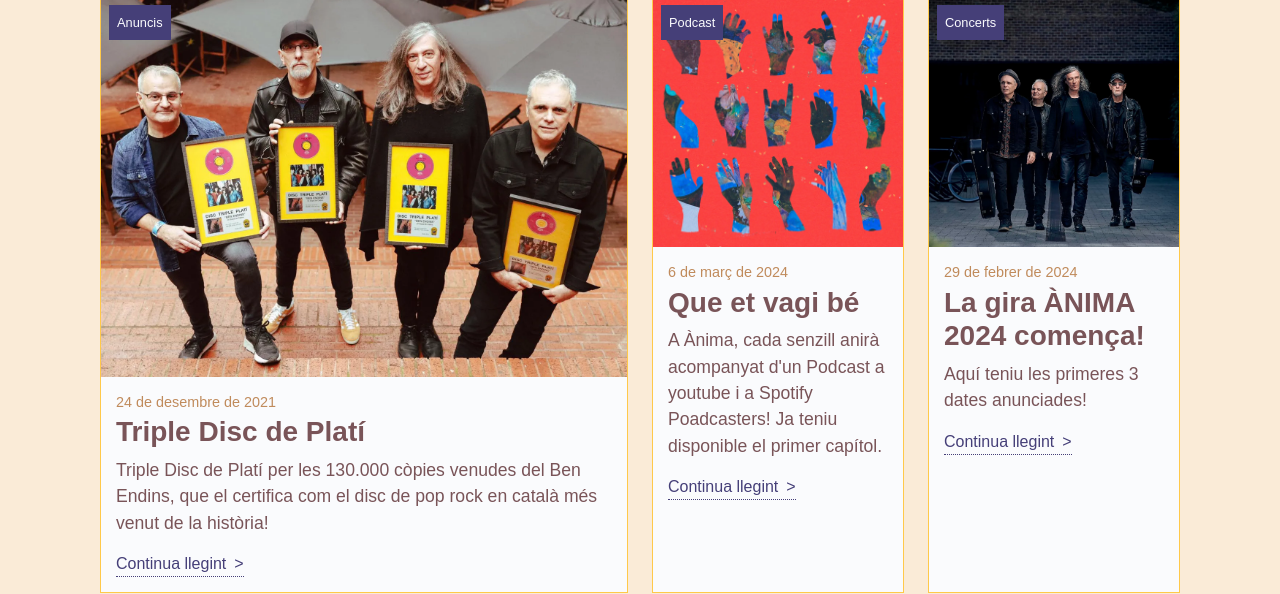
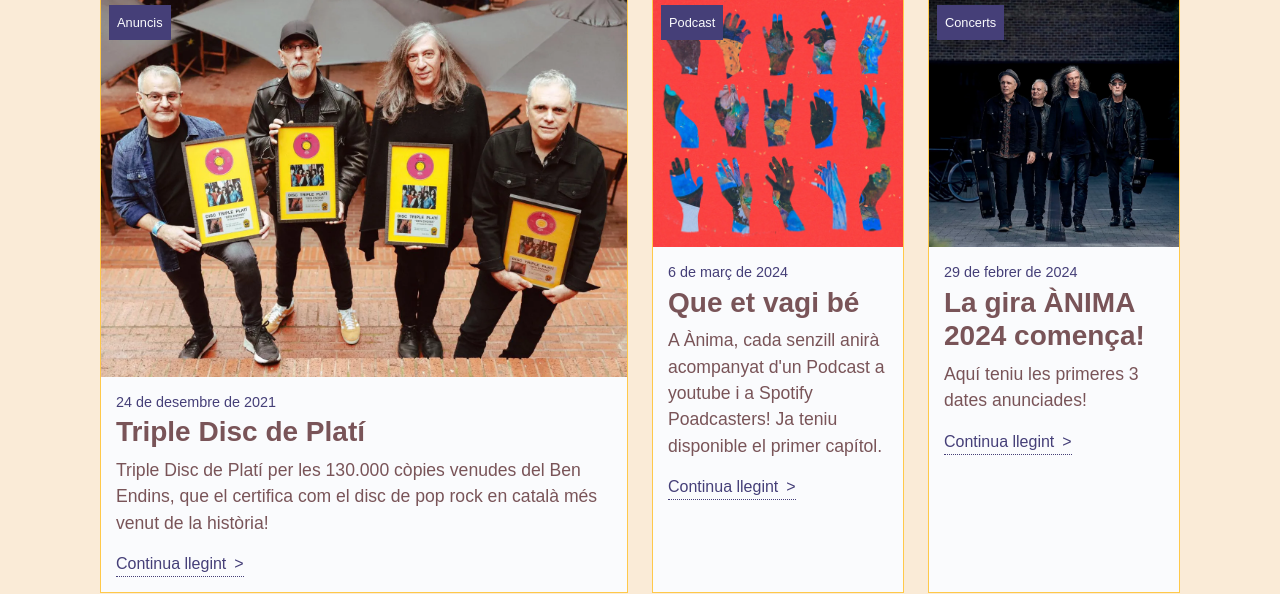
Before and after one commit to rbuj-UOC/M4.257-PAC3, a website built with Parcel: page src/blog.html in a window 1280 px wide. Shown: the part 224-818 px from the top of the page. Built offline with nearby package versions, Linux system fonts and the light colour scheme.

Commit message:
a11y: contrast pàgina blog.html

```diff
--- a/src/css/blog.css
+++ b/src/css/blog.css
@@ -61,7 +61,7 @@
 .meta-data {
   margin-bottom: 2px;
   font-size: 0.9rem;
-  color: var(--secondary-color);
+  color: var(--quaternary-color);
 }
 
 .card-image {
```
